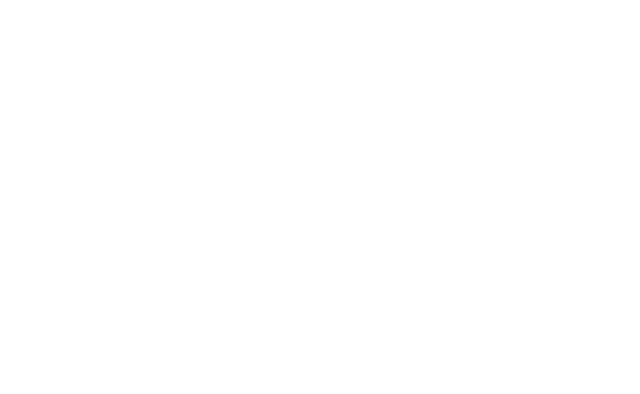
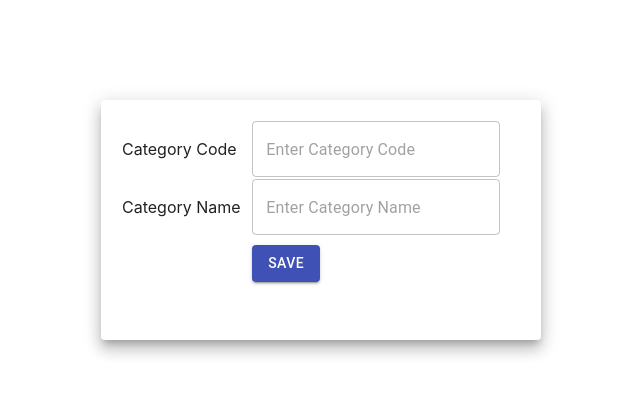
Before and after one commit to DebashishNath/Payroll-Info, a React (Create React App) app in the folder UIPay/pay-ui/: page /CategoryForm in a window 1280 px wide. Shown: the top 394 px of the page, without its empty margins (319-959 px from the left). Built offline with nearby package versions, Linux system fonts and the light colour scheme.

Commit message:
Updated Category Form
Updated Category Form

```diff
--- a/UIPay/pay-ui/package.json
+++ b/UIPay/pay-ui/package.json
@@ -4,12 +4,14 @@
   "private": true,
   "dependencies": {
     "@material-ui/core": "^4.11.3",
+    "@material-ui/data-grid": "*",
     "@material-ui/icons": "^4.11.2",
     "@testing-library/jest-dom": "^5.11.10",
     "@testing-library/react": "^11.2.6",
     "@testing-library/user-event": "^12.8.3",
     "history": "^5.0.0",
     "react": "^17.0.2",
+    "react-data-grid": "*",
     "react-dom": "^17.0.2",
     "react-router-dom": "^5.2.0",
     "react-scripts": "4.0.3",
--- a/UIPay/pay-ui/src/Components/LoginComponents/CategoryForm.js
+++ b/UIPay/pay-ui/src/Components/LoginComponents/CategoryForm.js
@@ -1,10 +1,76 @@
-import React from 'react';
+import React, { Component } from 'react';
+import { Table, TextField , Button,Paper } from '@material-ui/core';
 
-export default class CategoryForm extends React.Component {
-    render()
-    {
-        return(
-            <div>Inside Category</div>
+class CategoryForm extends Component {
+  constructor(props)
+  {
+    super(props);
+    this.state = {
+        accessToken: this.props.history.location.state?.tokenValue
+      };
+    this.addCategory = this.addCategory.bind(this);
+  }
+
+  async addCategory() {
+
+        const requestOptions = {
+            crossDomain:true,
+            method: 'POST',
+            headers: { 'Content-Type': 'application/json',
+                       'Authorization' : 'Bearer ' + this.state.accessToken },
+            body: JSON.stringify({
+                "category_id" : "0",
+                "category_code" : document.getElementById("categoryCode").value,
+                "category_name" : document.getElementById("categoryName").value
+              })
+        };
+
+      var url='http://192.168.43.241:8086/api/addcategory';
+      try
+      {
+        const response = await fetch(url,requestOptions);
+        var data = await response.json();
+
+        var returnData=data.code?data.code:-1;
+        document.getElementById('returnMessage').innerHTML = data.message;
+        if (returnData === 0)
+        {
+          document.getElementById('returnMessage').style="color:green";
+        }
+        else
+        {
+          document.getElementById('returnMessage').style="color:red";
+        }
+      }
+      catch(err) {
+        alert(err.message);
+      }
+    }
+
+    render() {
+        const paperStyle={padding:20,height:'25vh',width:400,margin:"100px auto"}
+        const btnStyle={margin:'8px 0'}
+
+        return (
+        <div>
+            <Paper elevation={10} style={paperStyle}>
+            <label id = "returnMessage"></label>
+            <Table>
+              <tr><td><label>Category Code</label></td>
+                  <td><TextField id="categoryCode" placeholder='Enter Category Code' variant='outlined'></TextField></td>
+              </tr>
+              <tr><td><label>Category Name</label></td>
+                  <td><TextField id="categoryName" placeholder='Enter Category Name' variant='outlined'></TextField></td>
+              </tr>
+              <tr><td></td>
+                  <td><Button type='submit' color='primary' variant='contained' style={btnStyle}
+                    onClick={() => { this.addCategory() }}>Save</Button></td>
+              </tr>
+            </Table>
+            </Paper>
+         </div>
         );
-    }
+  }
 }
+
+export default CategoryForm;
--- a/UIPay/pay-ui/src/Components/LoginComponents/LoginForm.js
+++ b/UIPay/pay-ui/src/Components/LoginComponents/LoginForm.js
@@ -1,9 +1,10 @@
-import React from "react";
+import React  from "react";
 import { BrowserRouter as Router, Route, useHistory } from "react-router-dom";
 import { Paper, Grid, TextField, Button, FormControlLabel, Checkbox,Avatar,
   Typography,Link } from '@material-ui/core';
 import LockOutlinedIcon from '@material-ui/icons/LockOutlined';
-import MainMenuForm from "./MainMenuForm"
+import MainMenuForm from "./MainMenuForm";
+import CategoryForm from "./CategoryForm"
 
 function LoginContent()
 {
@@ -33,7 +34,10 @@ function LoginContent()
         var returnData=data.returnMessage?data.returnMessage.code:-1;
         if (returnData === 0)
         {
-          history.push("/MainMenuForm");
+          history.push({
+            pathname: '/CategoryForm',
+            state: { tokenValue : data.accessToken }
+           });
         }
         else
         {
@@ -53,8 +57,8 @@ function LoginContent()
           <h2>Sign In</h2>
           <div><label id = "invalidmsg"></label></div>
         </Grid>
-        <TextField id="uname" label='Username' placeholder='Enter Username' fullWidth required></TextField>
-        <TextField id="pwd" label='Password' placeholder='Enter Password' type='password' fullWidth required></TextField>
+        <TextField id="uname" label='Username' placeholder='Enter Username' variant='outlined' fullWidth required></TextField>
+        <TextField id="pwd" label='Password' placeholder='Enter Password'  variant='outlined' type='password' fullWidth required></TextField>
         <FormControlLabel
           control={
             <Checkbox
@@ -81,7 +85,7 @@ function LoginForm()
 {
   return (
     <Router>
-      <Route path="/MainMenuForm" exact component={MainMenuForm} />
+      <Route path="/CategoryForm" exact component={CategoryForm} />
       <Route path="/" exact component={LoginContent} />
     </Router>
   );
--- a/UIPay/pay-ui/src/Components/LoginComponents/MainMenuForm.js
+++ b/UIPay/pay-ui/src/Components/LoginComponents/MainMenuForm.js
@@ -4,13 +4,18 @@ import ReceiptIcon from "@material-ui/icons/Receipt";
 import ReportIcon from '@material-ui/icons/Report';
 import ExitToAppIcon from '@material-ui/icons/ExitToApp';
 import Sidebar from "./Sidebar";
+import CategoryForm from "./CategoryForm"
 
 export default class MainMenuForm extends React.Component {
 
   render(){
 
+    const token = this.props.history.location.state?.tokenValue
+    let itemName=false;
     function onClick(e, item) {
-        window.alert(JSON.stringify(item, null, 2));
+       //window.alert(JSON.stringify(item, null, 2));
+       itemName=true;
+
     }
 
       const items = [
@@ -53,7 +58,7 @@ export default class MainMenuForm extends React.Component {
       return(
         <div>
             <Sidebar items={items} />
-        </div>
+         </div>
       );
   }
 }
```
Also changed, not shown: 2 other files (tests, documents, lock files or other folders).
